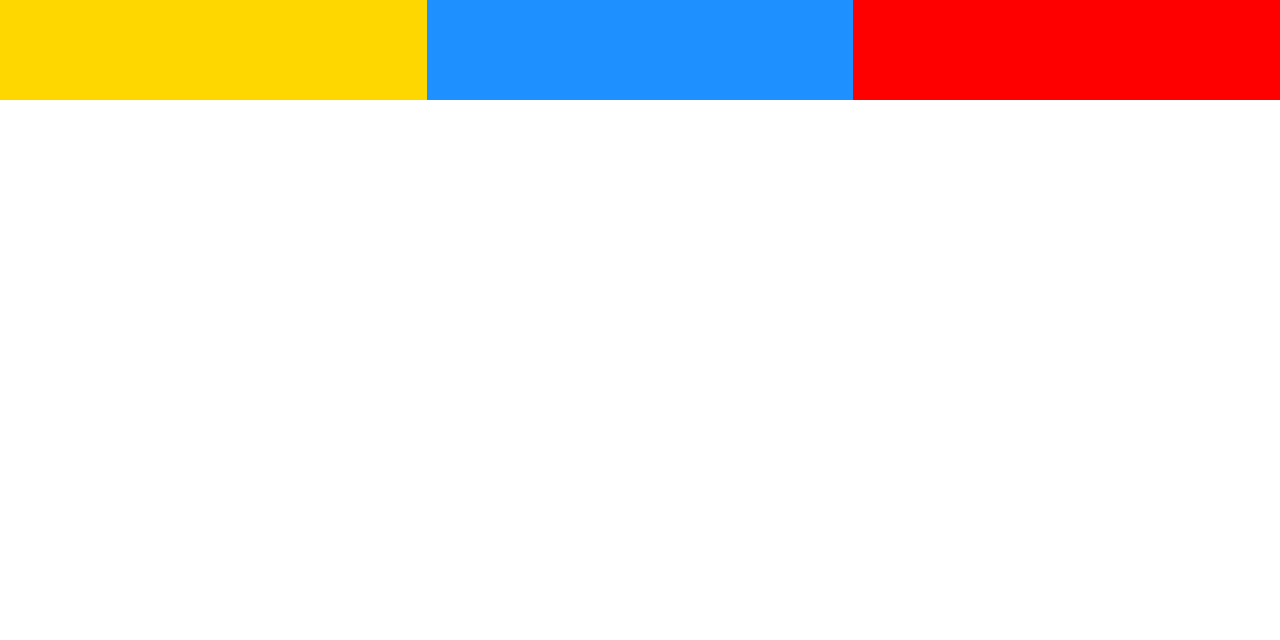
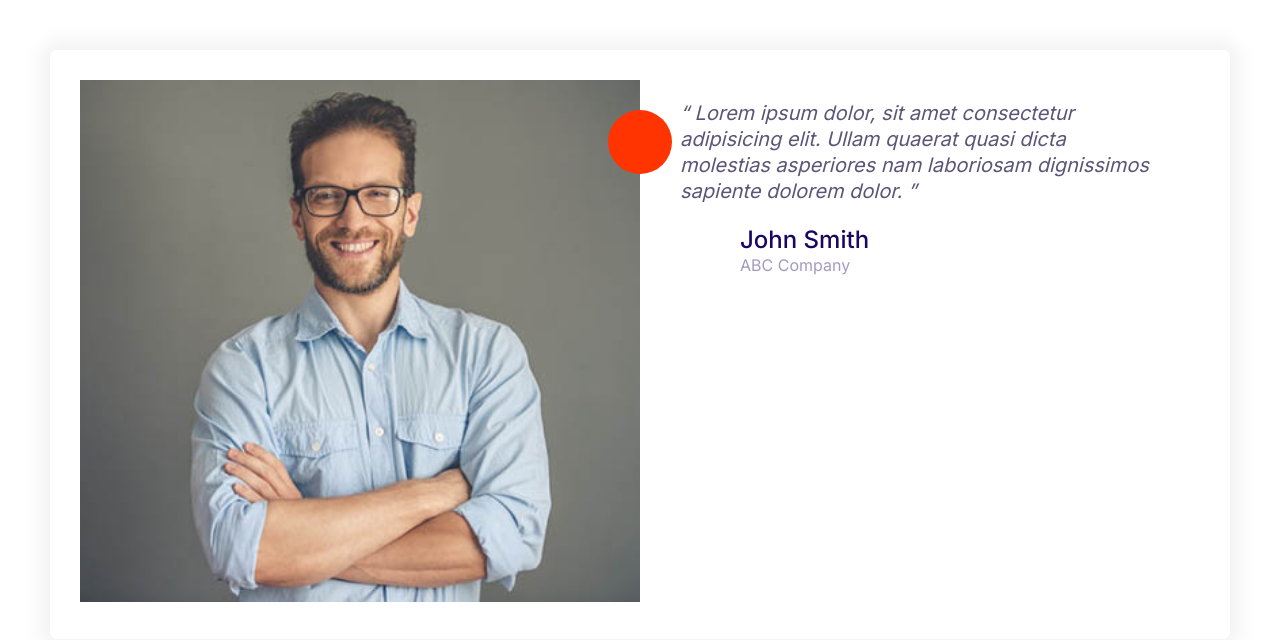
Before and after one commit to Aadil4u/Aadily, a plain HTML site: page index.html in a window 1280 px wide. Drawn offline with Linux system fonts and the light colour scheme.

Commit message:
creating testimonials

```diff
--- a/css/styles.css
+++ b/css/styles.css
@@ -165,8 +165,17 @@ a {
   height: 40px;
 }
 
+.icon--small {
+  width: 30px;
+  height: 30px;
+}
+
 .icon--primary {
   fill: var(--color-primary);
+}
+
+.icon--white {
+  fill: #fff;
 }
 
 .icon-container {
@@ -177,6 +186,10 @@ a {
   display: inline-flex;
   justify-content: center;
   align-items: center;
+}
+
+.icon-container--accent {
+  background-color: var(--color-accent);
 }
 
 /* Buttons */
@@ -451,3 +464,33 @@ a {
     grid-template-columns: repeat(3, 1fr);
   }
 }
+
+/* Testimonial */
+
+.testimonial {
+  padding: 3rem;
+}
+
+.testimonial__image {
+  position: relative;
+}
+.testimonial__image > img {
+  width: 100%;
+}
+
+.testimonial__image > .icon-container {
+  position: absolute;
+  top: 3rem;
+  right: -32px;
+}
+
+@media screen and(min-width:768px) {
+  .testimonial .quote,
+  .testimonial .quote__author {
+    font-size: 2.4rem;
+  }
+
+  .testimonial .quote {
+    margin-left: 6rem;
+  }
+}
--- a/index.html
+++ b/index.html
@@ -13,11 +13,38 @@
     <link rel="stylesheet" href="css/styles.css" />
     <title>Document</title>
   </head>
-  <body>
-    <div class="grid grid--1x2 grid--1x3">
-      <div style="height: 100px; background: gold"></div>
-      <div style="height: 100px; background: dodgerblue"></div>
-      <div style="height: 100px; background: red"></div>
+  <body style="padding: 5rem">
+    <div class="card testimonial">
+      <div class="grid grid--1x2">
+        <div class="testimonial__image">
+          <img src="images/testimonial.jpg" alt="A Happy, Smiling Customer" />
+          <span class="icon-container icon-container--accent">
+            <svg class="icon icon--white icon--small">
+              <use xlink:href="images/sprite.svg#quotes"></use>
+            </svg>
+          </span>
+        </div>
+        <blockquote class="quote">
+          <p class="quote__text">
+            Lorem ipsum dolor, sit amet consectetur adipisicing elit. Ullam
+            quaerat quasi dicta molestias asperiores nam laboriosam dignissimos
+            sapiente dolorem dolor.
+          </p>
+          <footer>
+            <div class="media">
+              <div class="media__image">
+                <svg class="icon icon--primary quote__line">
+                  <use xlink:href="images/sprite.svg#line"></use>
+                </svg>
+              </div>
+              <div class="media__body">
+                <h3 class="media__title quote__author">John Smith</h3>
+                <p class="quote__organization">ABC Company</p>
+              </div>
+            </div>
+          </footer>
+        </blockquote>
+      </div>
     </div>
   </body>
 </html>
```
Also changed, not shown: components/testimonial.html (added, +34 -0 lines), images/testimonial.jpg (added).
